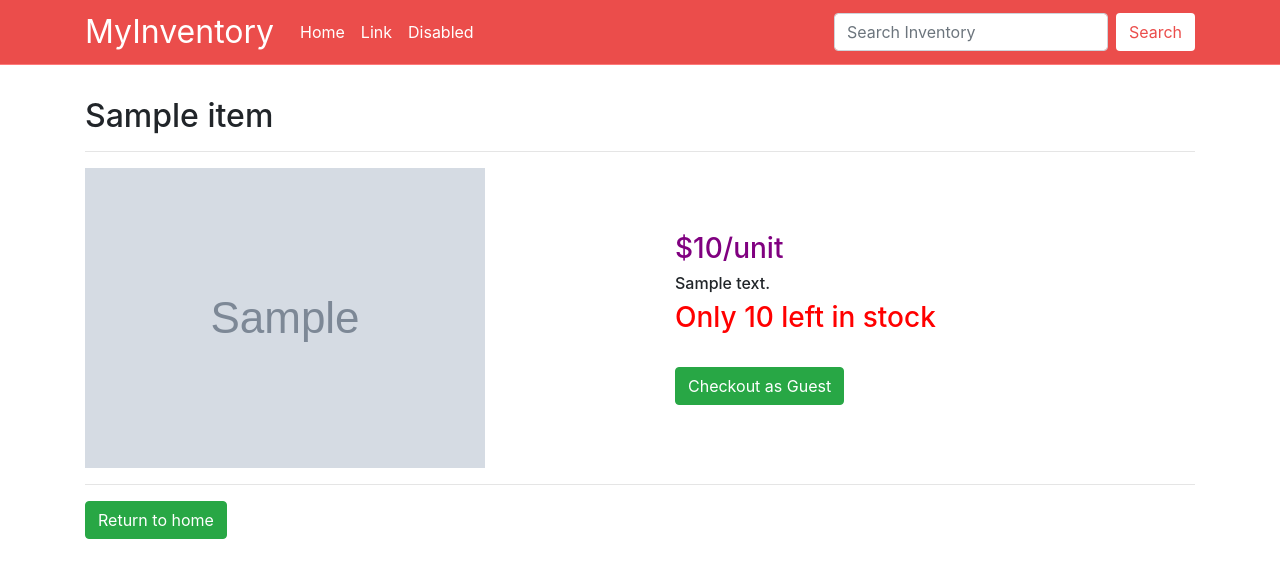
After one commit to khancon/inventory-site, a Django app: template templates/item_checkout.html in a window 1280 px wide. The commit adds this page. Shown: the top 578 px of the page. Run offline with Django 3.2, Linux system fonts and the light colour scheme; the template is opened without the code that fills it: most values are stand-ins (such as "Sample title", 1, 10 or a date in 2020); grey boxes marked "Sample" are stand-in pictures; some libraries are stand-ins or nearby versions.

Commit message:
Item checkout functionality added

```diff
--- a/inventorysite/urls.py
+++ b/inventorysite/urls.py
@@ -24,5 +24,7 @@ from inventory import views
 urlpatterns = [
     path('admin/', admin.site.urls),
     path('', views.home_display_items, name='home'),
-    path('add_item/', views.add_item, name='add_item')
+    path('add_item/', views.add_item, name='add_item'),
+    path('item_checkout/<int:item_id>', views.item_checkout, name='item_checkout'),
+    path('item_checkout/<int:item_id>/guest_checkout', views.guest_checkout, name='item_checkout')
 ] + static(settings.MEDIA_URL, document_root=settings.MEDIA_ROOT)
--- a/templates/base.html
+++ b/templates/base.html
@@ -1,15 +1,59 @@
-<!doctype html>
-<html lang="en">
+
+<!DOCTYPE html>
+<html>
   <head>
     <meta charset="utf-8">
     <meta name="viewport" content="width=device-width, initial-scale=1, shrink-to-fit=no">
-    <link rel="stylesheet" href="https://stackpath.bootstrapcdn.com/bootstrap/4.1.3/css/bootstrap.min.css" integrity="sha384-MCw98/SFnGE8fJT3GXwEOngsV7Zt27NXFoaoApmYm81iuXoPkFOJwJ8ERdknLPMO" crossorigin="anonymous">
+    <link rel="stylesheet" href="https://stackpath.bootstrapcdn.com/bootstrap/4.4.1/css/bootstrap.min.css" integrity="sha384-Vkoo8x4CGsO3+Hhxv8T/Q5PaXtkKtu6ug5TOeNV6gBiFeWPGFN9MuhOf23Q9Ifjh" crossorigin="anonymous">
+    <script src="https://code.jquery.com/jquery-3.4.1.slim.min.js" integrity="sha384-J6qa4849blE2+poT4WnyKhv5vZF5SrPo0iEjwBvKU7imGFAV0wwj1yYfoRSJoZ+n" crossorigin="anonymous"></script>
+    <script src="https://cdn.jsdelivr.net/npm/popper.js@1.16.0/dist/umd/popper.min.js" integrity="sha384-Q6E9RHvbIyZFJoft+2mJbHaEWldlvI9IOYy5n3zV9zzTtmI3UksdQRVvoxMfooAo" crossorigin="anonymous"></script>
+    <script src="https://stackpath.bootstrapcdn.com/bootstrap/4.4.1/js/bootstrap.min.js" integrity="sha384-wfSDF2E50Y2D1uUdj0O3uMBJnjuUD4Ih7YwaYd1iqfktj0Uod8GCExl3Og8ifwB6" crossorigin="anonymous"></script>
     <title>Django People</title>
+    <style>
+        .navbar
+        {
+            border-bottom:1px solid #ff7979;
+            background-color: #ff7979
+        }
+        /* body {
+            background: #e74c3c;
+            background: linear-gradient(to right, #ff7979, #ffbe76, #f6e58d);
+        } */
+    </style>
   </head>
+  <header class="mb-auto">
+    <div class="d-flex flex-column flex-md-row align-items-center p-3 px-md-4 mb-3 bg-white border-bottom box-shadow">
+      <nav class="navbar navbar-expand-md navbar-dark fixed-top" style="background:#eb4d4b">
+        <div class="container">
+          <a class="nav-brand" href="{% url 'home' %}" style="color: white; font-size:2rem">MyInventory</a>
+          <span>&nbsp;&nbsp;&nbsp;&nbsp;</span>
+          <button class="navbar-toggler collapsed" type="button" data-toggle="collapse" data-target="#navbarCol123" aria-controls="navbarCol123" aria-expanded="false" aria-label="Toggle navigation">
+            <span class="navbar-toggler-icon"></span>
+          </button>
+          <div class="collapse navbar-collapse" id="navbarCol123" style>
+            <ul class="navbar-nav navbar-masthead mr-auto">
+              <li class="nav-item">
+                <a class="nav-link" href="#" style="color:white">Home <span class="sr-only">(current)</span></a>
+              </li>
+              <li class="nav-item">
+                <a class="nav-link" href="#" style="color:white">Link</a>
+              </li>
+              <li class="nav-item">
+                <a class="nav-link" href="#" style="color:white">Disabled</a>
+              </li>
+            </ul>
+            <form class="form-inline my-2 my-lg-0">
+              <input class="form-control mr-sm-2" type="search" placeholder="Search Inventory" aria-label="Search">
+              <button class="btn" style="background-color:white;color:#eb4d4b" type="submit">Search</button>
+            </form>
+          </div>
+        </div>
+      </nav>
+    </div>
+  </header>
   <body>
+    <br><br>
     <div class="container">
-        <h1 class="mt-2">Home</h1>
-        <hr>
         {% block content %}
         {% endblock %}
     </div>
--- a/templates/home.html
+++ b/templates/home.html
@@ -5,7 +5,7 @@
     <br><br>
     {% if item_count > 0 %}
         {% for item in items %}
-            <a href="#" class="list-group-item list-group-item-action flex-column align-items-start">
+            <a href="{% url 'item_checkout' item.id %}" class="list-group-item list-group-item-action flex-column align-items-start">
                 <div class="row align-items-center">
                     <div class="col-md-4">
                         <img class="img-fluid" src="{{item.photo.url}}" alt="Card image cap">
--- /dev/null
+++ b/templates/item_checkout.html
@@ -0,0 +1,26 @@
+{% extends 'base.html' %}
+
+{% load crispy_forms_tags %}
+
+{% block content %}
+    <h2>{{item.item_name}}</h2>
+    <hr>
+    <div class="row align-items-center">
+        <div class="col-md-6">
+            <img class="img-fluid" src="{{item.photo.url}}" alt="Card image cap">
+        </div>
+        <div class="col-md-6">
+            <div class="card-body">
+                <h3 style="color:purple">${{item.price}}/unit</h3>
+                <h6 class="card-text">{{item.description}}</h6>
+                <h3 style="color:red">Only {{item.stock_quantity}} left in stock</h3>
+                <br>
+                <form class="form-horizontal" method="POST" action="" enctype="multipart/form-data">
+                    <button type="submit" name="item_id" class="btn btn-success" value="{{item.id}}">Checkout as Guest</button>
+                </form>
+            </div>
+        </div>
+    </div>
+    <hr>
+    <a href="{% url 'home' %}" class="btn btn-success">Return to home</a>
+{% endblock %}
```
Also changed, not shown: inventory/views.py (+8 -1 lines).
